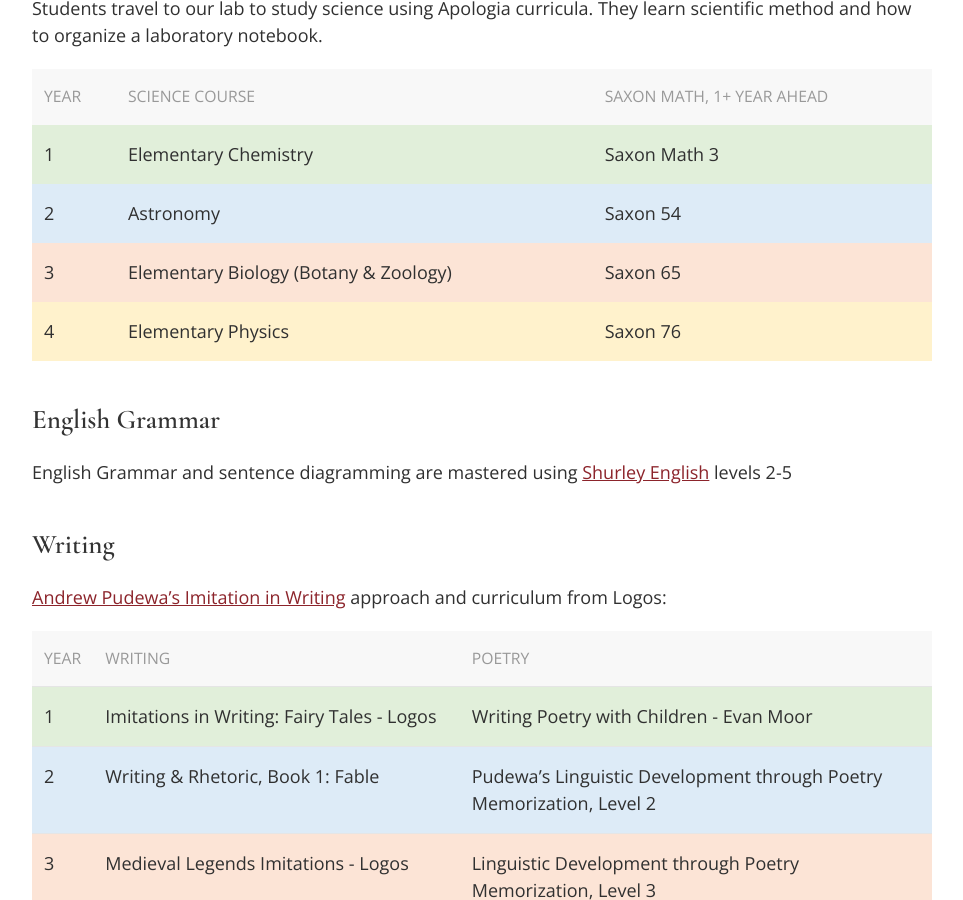
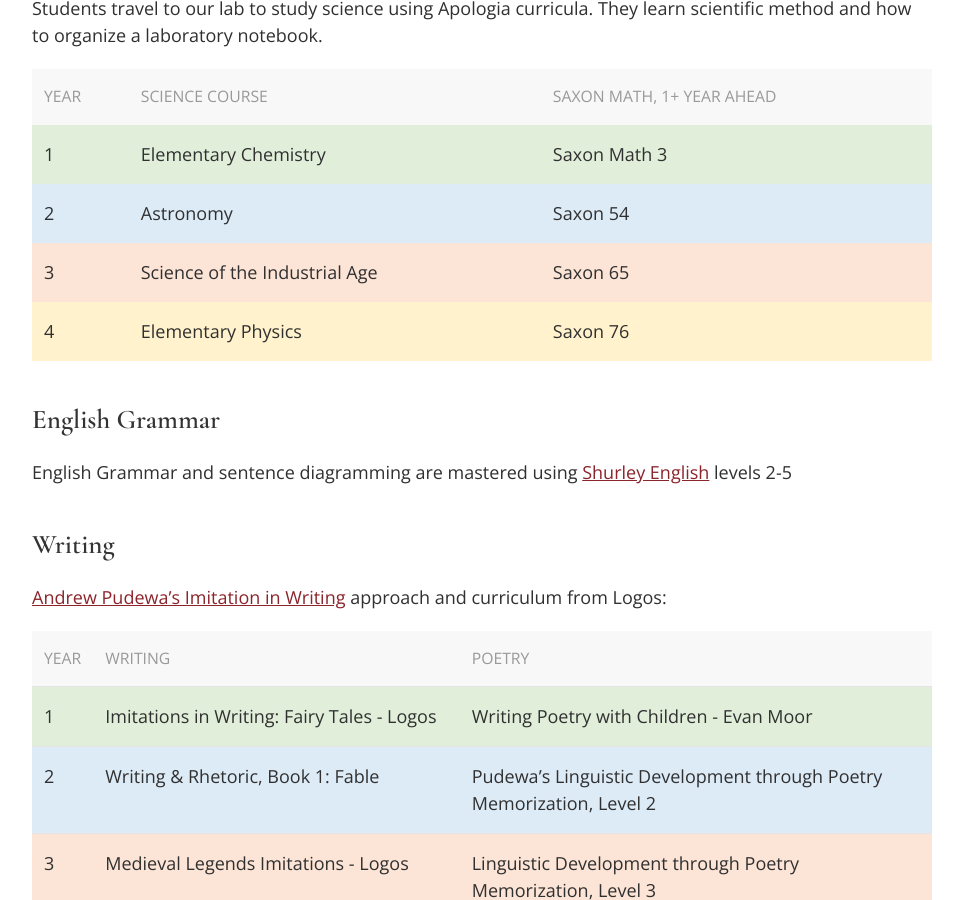
Before and after one commit to OakHillChristianSchool/oak-hill-website, a Jekyll site: the page built from 2nd-5th.md, in a window 1280 px wide and 900 px high, scrolled down 2286 px. Shown: the whole window, without its empty margins (158-1121 px from the left). Built offline with Jekyll 4.4.1, drawn with Linux system fonts in a browser that asks for light colours.

Commit message:
Update from Forestry.io Robert Thoburn updated 2nd-5th.md

```diff
--- a/2nd-5th.md
+++ b/2nd-5th.md
@@ -60,7 +60,7 @@
 
 Students travel to our lab to study science using Apologia curricula. They learn scientific method and how to organize a laboratory notebook.
 
-<table class="uk-table"> <thead> <tr class="uk-background-muted"> <th>Year</th> <th>Science Course</th> <th>Saxon Math, 1+ Year ahead</th> </tr> </thead> <tbody> <tr style="background-color:rgb(225, 239, 218)"> <td>1</td> <td>Elementary Chemistry</td> <td>Saxon Math 3</td> </tr> <tr style="background-color:rgb(221, 235, 247)"> <td>2</td> <td>Astronomy</td> <td>Saxon 54</td> </tr> <tr style="background-color:rgb(252, 228, 214)"> <td>3</td> <td>Elementary Biology (Botany & Zoology)</td> <td>Saxon 65</td> </tr> <tr style="background-color:rgb(255, 242, 204)"> <td>4</td> <td>Elementary Physics</td> <td>Saxon 76</td> </tr> </tbody> </table>
+<table class="uk-table"> <thead> <tr class="uk-background-muted"> <th>Year</th> <th>Science Course</th> <th>Saxon Math, 1+ Year ahead</th> </tr> </thead> <tbody> <tr style="background-color:rgb(225, 239, 218)"> <td>1</td> <td>Elementary Chemistry</td> <td>Saxon Math 3</td> </tr> <tr style="background-color:rgb(221, 235, 247)"> <td>2</td> <td>Astronomy</td> <td>Saxon 54</td> </tr> <tr style="background-color:rgb(252, 228, 214)"> <td>3</td> <td>Science of the Industrial Age</td> <td>Saxon 65</td> </tr> <tr style="background-color:rgb(255, 242, 204)"> <td>4</td> <td>Elementary Physics</td> <td>Saxon 76</td> </tr> </tbody> </table>
 
 ### English Grammar
 
```
